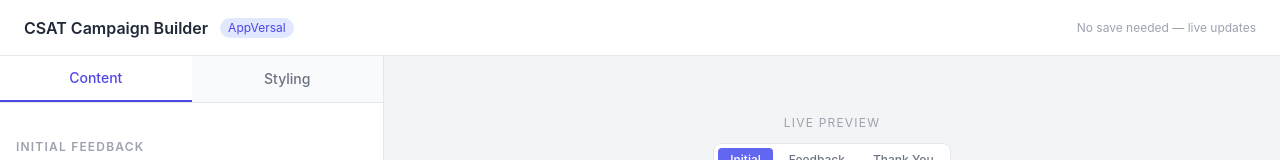
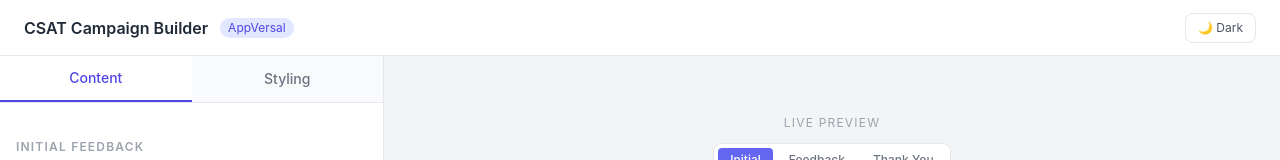
Before and after one commit to kushank-garg/PulsePreview, a React (Vite) app: page / in a window 1280 px wide. Shown: the top 160 px of the page. Built offline with nearby package versions, Linux system fonts and the light colour scheme.

Commit message:
Added dark mode toggle

```diff
--- a/src/App.jsx
+++ b/src/App.jsx
@@ -12,8 +12,7 @@ function App() {
 
   return (
     <Layout>
-      {/* left panel */}
-      <div className="w-96 flex flex-col bg-white border-r border-gray-200 flex-shrink-0">
+      <div className="w-96 flex flex-col bg-white dark:bg-gray-900 border-r border-gray-200 dark:border-gray-700 flex-shrink-0 transition-colors duration-300">
         <TabBar activeTab={activeTab} onTabChange={setActiveTab} />
 
         <div className="flex-1 overflow-y-auto p-4">
@@ -30,7 +29,6 @@ function App() {
         </div>
       </div>
 
-      {/* right panel */}
       <div className="flex-1">
         <MobilePreview />
       </div>
--- a/src/components/Layout.jsx
+++ b/src/components/Layout.jsx
@@ -1,10 +1,29 @@
+import { useEffect } from 'react'
+import { useCSAT } from '../context/CSATContext'
+
 function Layout({ children }) {
+  const { state, dispatch } = useCSAT()
+
+  useEffect(() => {
+    if (state.darkMode) {
+      document.documentElement.classList.add('dark')
+    } else {
+      document.documentElement.classList.remove('dark')
+    }
+  }, [state.darkMode])
+
   return (
-    <div className="h-screen flex flex-col overflow-hidden">
-      <div className="h-14 bg-white border-b border-gray-200 flex items-center px-6 flex-shrink-0 gap-3">
-        <span className="font-semibold text-gray-800">CSAT Campaign Builder</span>
-        <span className="text-xs bg-indigo-100 text-indigo-600 px-2 py-0.5 rounded-full">AppVersal</span>
-        <span className="ml-auto text-xs text-gray-400">No save needed — live updates</span>
+    <div className="h-screen flex flex-col overflow-hidden bg-white dark:bg-gray-900 transition-colors duration-300">
+      <div className="h-14 bg-white dark:bg-gray-900 border-b border-gray-200 dark:border-gray-700 flex items-center px-6 flex-shrink-0 gap-3 transition-colors duration-300">
+        <span className="font-semibold text-gray-800 dark:text-gray-100">CSAT Campaign Builder</span>
+        <span className="text-xs bg-indigo-100 dark:bg-indigo-900 text-indigo-600 dark:text-indigo-300 px-2 py-0.5 rounded-full">AppVersal</span>
+
+        <button
+          onClick={() => dispatch({ type: 'UPDATE_FIELD', field: 'darkMode', value: !state.darkMode })}
+          className="ml-auto flex items-center gap-1.5 text-xs px-3 py-1.5 rounded-lg border border-gray-200 dark:border-gray-600 text-gray-600 dark:text-gray-300 hover:bg-gray-50 dark:hover:bg-gray-800 transition-all duration-200 active:scale-95"
+        >
+          {state.darkMode ? '☀️ Light' : '🌙 Dark'}
+        </button>
       </div>
       <div className="flex flex-1 overflow-hidden">
         {children}
--- a/src/components/TabBar.jsx
+++ b/src/components/TabBar.jsx
@@ -2,15 +2,15 @@ function TabBar({ activeTab, onTabChange }) {
   const tabs = ['Content', 'Styling']
 
   return (
-    <div className="flex border-b border-gray-200 bg-gray-50">
+    <div className="flex border-b border-gray-200 dark:border-gray-700 bg-gray-50 dark:bg-gray-800 transition-colors duration-300">
       {tabs.map(tab => (
         <button
           key={tab}
           onClick={() => onTabChange(tab)}
-          className={`flex-1 py-3 text-sm font-medium transition-colors ${
+          className={`flex-1 py-3 text-sm font-medium transition-colors duration-200 ${
             activeTab === tab
-              ? 'text-indigo-600 border-b-2 border-indigo-600 bg-white'
-              : 'text-gray-500 hover:text-gray-700'
+              ? 'text-indigo-600 dark:text-indigo-400 border-b-2 border-indigo-600 dark:border-indigo-400 bg-white dark:bg-gray-900'
+              : 'text-gray-500 dark:text-gray-400 hover:text-gray-700 dark:hover:text-gray-200'
           }`}
         >
           {tab}
--- a/src/components/preview/MobilePreview.jsx
+++ b/src/components/preview/MobilePreview.jsx
@@ -17,7 +17,7 @@ function MobilePreview() {
   }
 
   return (
-    <div className="flex flex-col items-center justify-center h-full bg-gray-100 p-4 overflow-auto">
+    <div className="flex flex-col items-center justify-center h-full bg-gray-100 dark:bg-gray-800 p-4 overflow-auto transition-colors duration-300">
       <p className="text-xs text-gray-400 mb-3 uppercase tracking-widest">Live Preview</p>
 
       <div className="flex gap-1 mb-4 bg-white rounded-lg p-1 border border-gray-200">
--- a/src/context/initialState.js
+++ b/src/context/initialState.js
@@ -25,6 +25,7 @@ const initialState = {
   ratingSelectedColor: '#f59e0b',
   ratingUnselectedColor: '#d1d5db',
   glassEffect: false,
+  darkMode: false,
 }
 
 export default initialState
--- a/tailwind.config.js
+++ b/tailwind.config.js
@@ -1,5 +1,6 @@
 /** @type {import('tailwindcss').Config} */
 export default {
+  darkMode: 'class',
   content: ["./index.html", "./src/**/*.{js,jsx}"],
   theme: {
     extend: {
```
